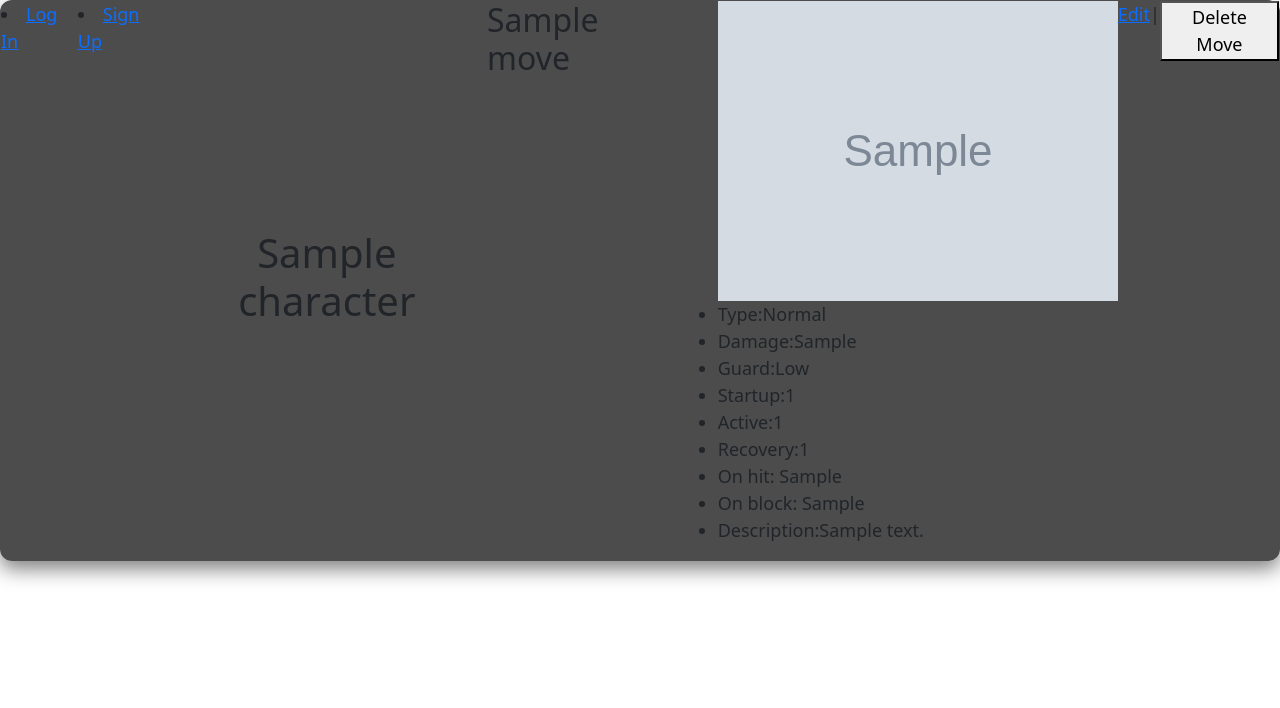
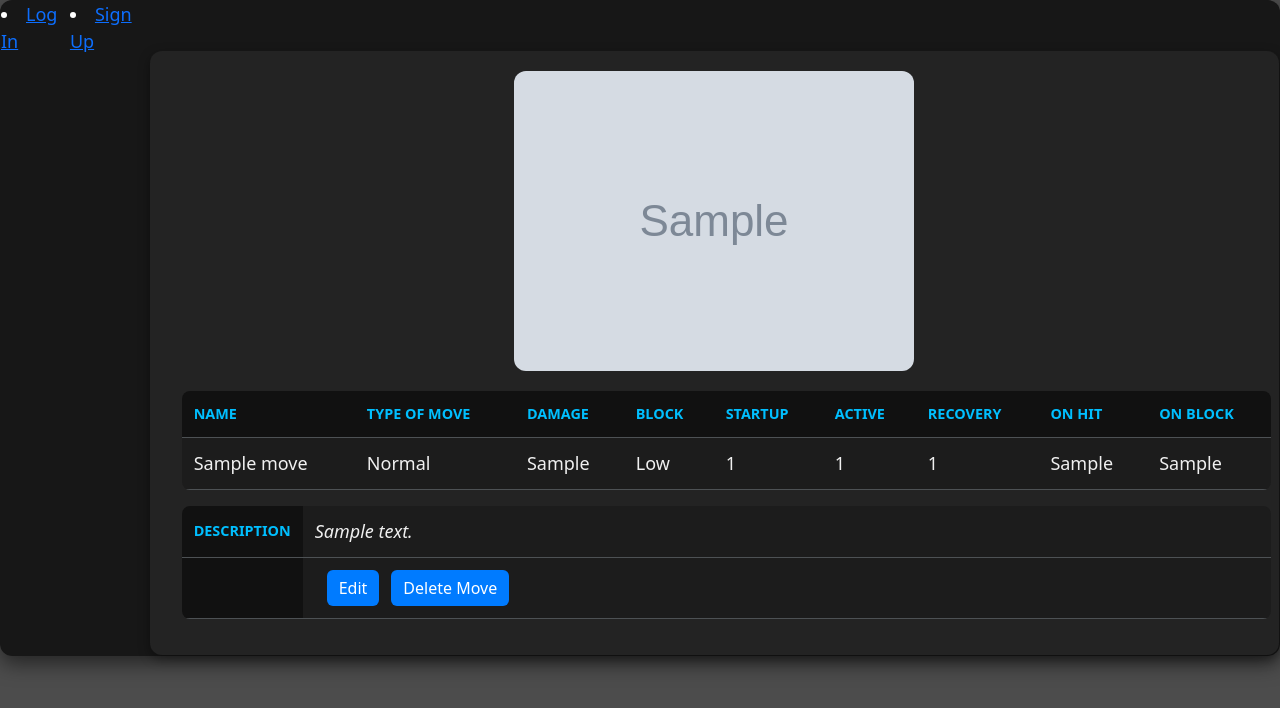
Before and after one commit to Alkhabbaz98/frameWiki-prj4, a Django app: page /frameWiki/1/ in a window 1280 px wide. Shown: the top 708 px of the page. Run offline with Django 5.2, Linux system fonts and the light colour scheme; tables that the repository leaves empty hold one stand-in row (values such as "Sample post"); grey boxes marked "Sample" are stand-in pictures.

Commit message:
move details css done

```diff
--- a/main_app/templates/move_details.html
+++ b/main_app/templates/move_details.html
@@ -1,27 +1,140 @@
 {% extends "base.html" %}
 
 {% block content %}
-<h1>{{ move.character.name }}</h1>
-  <h2>{{ move.name }} </h2>
 
-  <ul>
-    <img src={{  move.image.url }} >
-    <li>Type:{{ move.move_type }}</li>
-    <li>Damage:{{ move.damage }}</li>
-    <li>Guard:{{ move.guard_type }}</li>
-    <li>Startup:{{ move.start_up }}</li>
-    <li>Active:{{ move.active }}</li>
-    <li>Recovery:{{ move.recovery }}</li>
-    <li>On hit: {{ move.onhit }}</li>
-    <li>On block: {{ move.onblock }}</li>
-    <li>Description:{{ move.description }}</li>
-  </ul>
+    <div class="container">
+    <table class="table table-dark align-middle">
+    <div>
+    <img src="{{  move.image.url }}" >
+    </div>
+    <tr>
+    <th>Name </th>
+    <th>Type of Move </th>
+    <th>Damage </th>
+    <th>Block </th>
+    <th>Startup </th>
+    <th>Active </th>
+    <th>Recovery </th>
+    <th>On Hit </th>
+    <th>On Block </th>
+    </tr>
+    <tr>
+    <td>{{move.name}}</td>
+    <td>{{move.move_type}}</td>
+    <td>{{move.damage}}</td>
+    <td>{{move.guard_type}}</td>
+    <td>{{move.start_up}}</td>
+    <td>{{move.active}}</td>
+    <td>{{move.recovery}}</td>
+    <td>{{ move.onhit }}</td>
+    <td>{{ move.onblock }}</td>
+    </tr>
+  </table>
+  <table class="table table-dark align-middle">
+    <tr>
+    <th>Description</th>
+    <td style="width: 100%;"class="description-area">
+    {{ move.description }}
+    </td>
+    </tr>
+    <tr>
+    <th></th>
+    <td>
+    <button class="btn btn-primary">
+      <a href="{% url 'move_update' move.pk %}"> Edit</a>
+      <form action="{% url 'move_delete' move.pk%}" method='post'>
+                {% csrf_token %}
+                <button class="btn btn-primary">Delete Move</button>
+      </form>
+    </button>
+    </td>
+    </tr>
+   </table>
+  </div>
 
-  <hr>
-  <a href="{% url 'move_update' move.pk %}"> Edit</a> |
-  <form action="{% url 'move_delete' move.pk%}" method='post'>
-            {% csrf_token %}
-            <button>Delete Move</button>
-  </form>
+
+<style>
+body {
+  color:white;
+  background: rgba(0, 0, 0, 0.7);
+}
+h1.container {
+  color: white;
+  font-size: 2.2rem;
+
+  font-weight: bold;
+  border-left: 6px solid #007bff;
+
+}
+
+
+.container {
+
+  margin-top: 50px;
+  background: rgba(255, 255, 255, 0.05);
+  padding: 20px;
+  border-radius: 12px;
+  box-shadow: 0 4px 12px rgba(0, 0, 0, 0.4);
+}
+
+
+.container img {
+  display: block;
+  max-width:400px;
+  margin: 0 auto 20px auto;
+  border-radius: 12px;
+  transition: 0.3s ease;
+}
+
+.container img:hover {
+  transform: scale(1.05);
+}
+
+
+.table {
+  margin-top: 10px;
+  border-radius: 8px;
+  overflow: hidden;
+}
+
+.table th {
+  background-color: #111 !important;
+  color: #00bfff;
+  text-transform: uppercase;
+  font-size: 0.9rem;
+  padding: 12px;
+}
+
+.table td {
+  background-color: #1c1c1c !important;
+  color: #f0f0f0;
+  padding: 12px;
+  vertical-align: middle;
+}
+
+
+.description-area {
+  font-style: italic;
+  color: #ccc;
+}
+
+
+.btn-primary {
+  background-color: #007bff !important;
+  margin-left:12px;
+  border: none;
+  transition: background 0.3s ease;
+}
+
+.btn-primary:hover {
+  background-color: #0056b3 !important;
+}
+
+.btn-primary a {
+  color: white;
+  text-decoration: none;
+}
+
+</style>
 
 {% endblock %}
```
